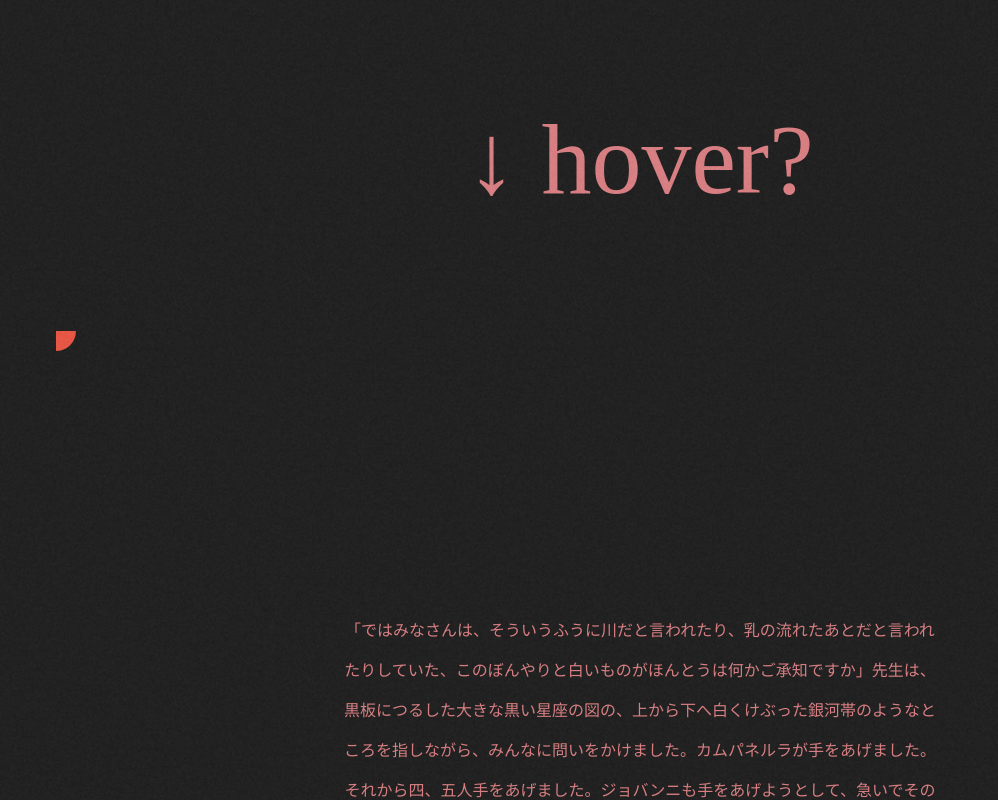
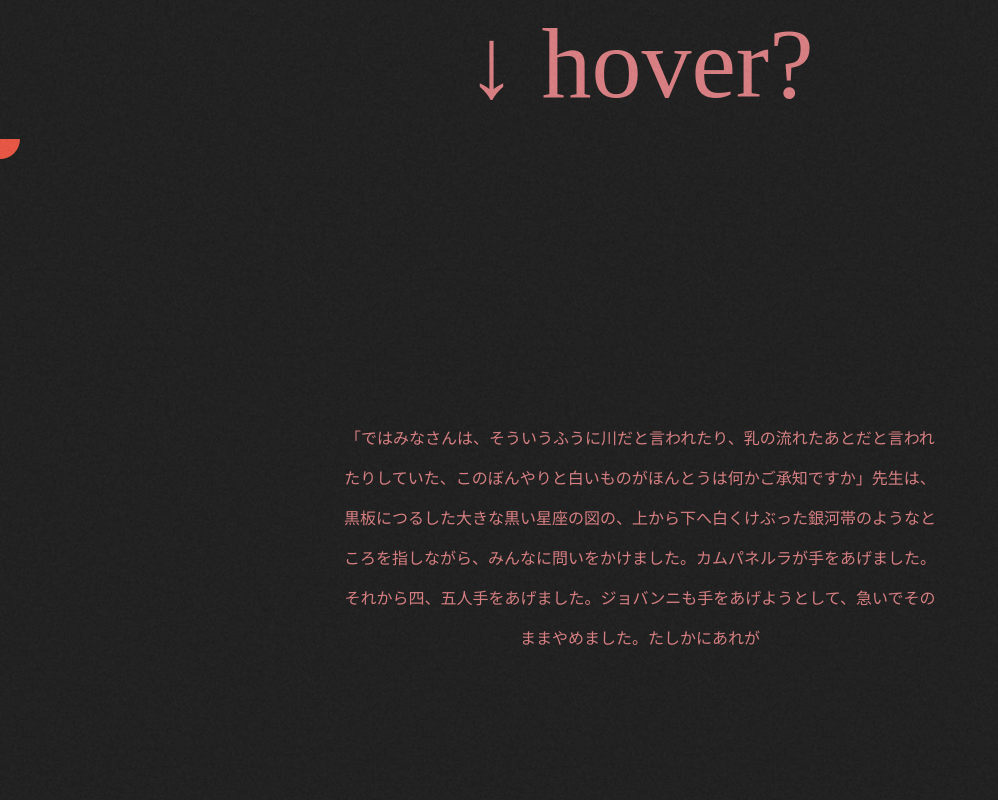
Before and after one commit to Shumpei0111/MBJS-2023, a Next.js app: page /dev/mask-cursor-effect in a window 1280 px wide. Shown: the part 480-1280 px from the top of the page, without its empty margins (0-998 px from the left). Built offline with nearby package versions, Linux system fonts and the light colour scheme; a web font is replaced by a local one.

Commit message:
feat: dev マウスストーカーの調整

```diff
--- a/src/hooks/mask-cursor/useMousePosition.ts
+++ b/src/hooks/mask-cursor/useMousePosition.ts
@@ -1,4 +1,4 @@
-import { useState, useEffect } from 'react';
+import { useState, useLayoutEffect } from 'react';
 
 export const useMousePosition = () => {
   const [mousePosition, setMousePosition] = useState({ x: 0, y: 0 });
@@ -10,7 +10,7 @@ export const useMousePosition = () => {
     });
   };
 
-  useEffect(() => {
+  useLayoutEffect(() => {
     window.addEventListener('mousemove', updateMousePosition);
 
     return () => {
--- a/src/pages/dev/mask-cursor-effect/index.tsx
+++ b/src/pages/dev/mask-cursor-effect/index.tsx
@@ -14,7 +14,7 @@ export const Presenter: React.FC = () => {
   const size = isHovered ? 400 : 40;
 
   return (
-    <div className="mx-auto pt-0 md:pt-20 px-4 grid grid-cols-1 gap-[6rem]">
+    <div className="mx-auto pt-0 md:pt-20 px-4 grid grid-cols-1">
       <nav>
         <div data-name="nav-wrapper" className="w-[inherit] relative">
           <div data-name="nav-title">
@@ -39,11 +39,7 @@ export const Presenter: React.FC = () => {
       <TransitionItem transitionIndex={0}>
         <p className="text-100 text-center">↓ hover?</p>
       </TransitionItem>
-      <div className="relative h-screen">
-        <section
-          className="h-screen"
-          // className="h-screen absolute left-1/2 w-full top-0 -translate-x-1/2"
-        >
+      <div className="relative h-screen mx-[calc(50%_-_50vw)]">
         <motion.div
           data-name="mask"
           animate={{
@@ -58,14 +54,12 @@ export const Presenter: React.FC = () => {
         >
           <p
             onMouseEnter={() => {
-                console.log('enter');
               setIseHovered(true);
             }}
             onMouseLeave={() => {
-                console.log('leave');
               setIseHovered(false);
             }}
-              className="leading-10 text-center md:max-w-[600px] max-w-[300px]"
+            className="leading-10 text-center w-600 cursor-default"
           >
             「ではみなさんは、そういうふうに川だと言われたり、乳の流れたあとだと言われたりしていた、このぼんやりと白いものがほんとうは何かご承知ですか」先生は、黒板につるした大きな黒い星座の図の、上から下へ白くけぶった銀河帯のようなところを指しながら、みんなに問いをかけました。カムパネルラが手をあげました。それから四、五人手をあげました。ジョバンニも手をあげようとして、急いでそのままやめました。たしかにあれが
           </p>
@@ -76,11 +70,10 @@ export const Presenter: React.FC = () => {
             'w-full h-full flex items-center justify-center',
           )}
         >
-            <p className="leading-10 text-center md:max-w-[600px] max-w-[300px]">
+          <p className="leading-10 text-center w-600 cursor-default">
             「ではみなさんは、そういうふうに川だと言われたり、乳の流れたあとだと言われたりしていた、このぼんやりと白いものがほんとうは何かご承知ですか」先生は、黒板につるした大きな黒い星座の図の、上から下へ白くけぶった銀河帯のようなところを指しながら、みんなに問いをかけました。カムパネルラが手をあげました。それから四、五人手をあげました。ジョバンニも手をあげようとして、急いでそのままやめました。たしかにあれが
           </p>
         </div>
-        </section>
       </div>
     </div>
   );
--- a/src/pages/dev/mask-cursor-effect/mask-image.module.css
+++ b/src/pages/dev/mask-cursor-effect/mask-image.module.css
@@ -2,7 +2,6 @@
   mask-image: url('/images/dev/symbol/ellipse-purple.svg');
   mask-repeat: no-repeat;
   background: #ec4e39;
-  /* mask-position: 50%; */
   mask-size: 40px;
   color: black;
 }
```
Lines whose indentation alone changed are shown as unchanged.
